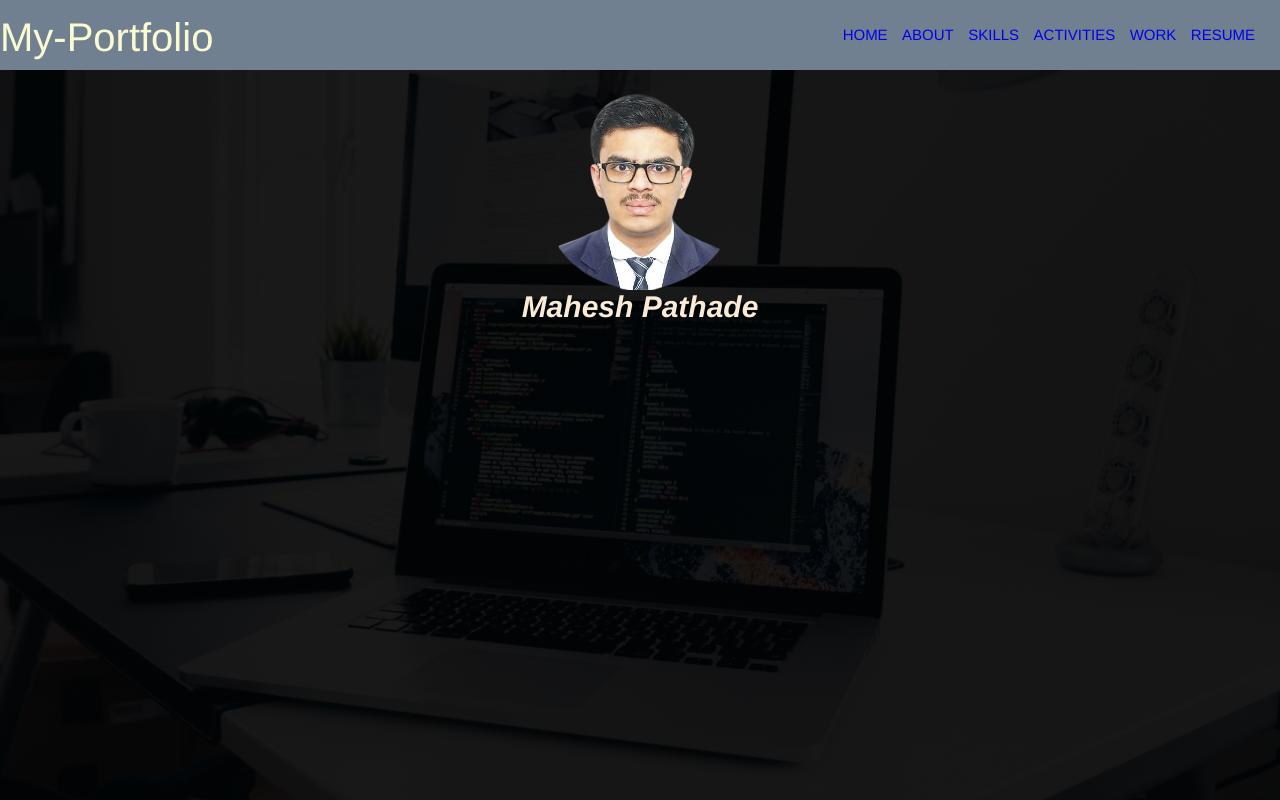
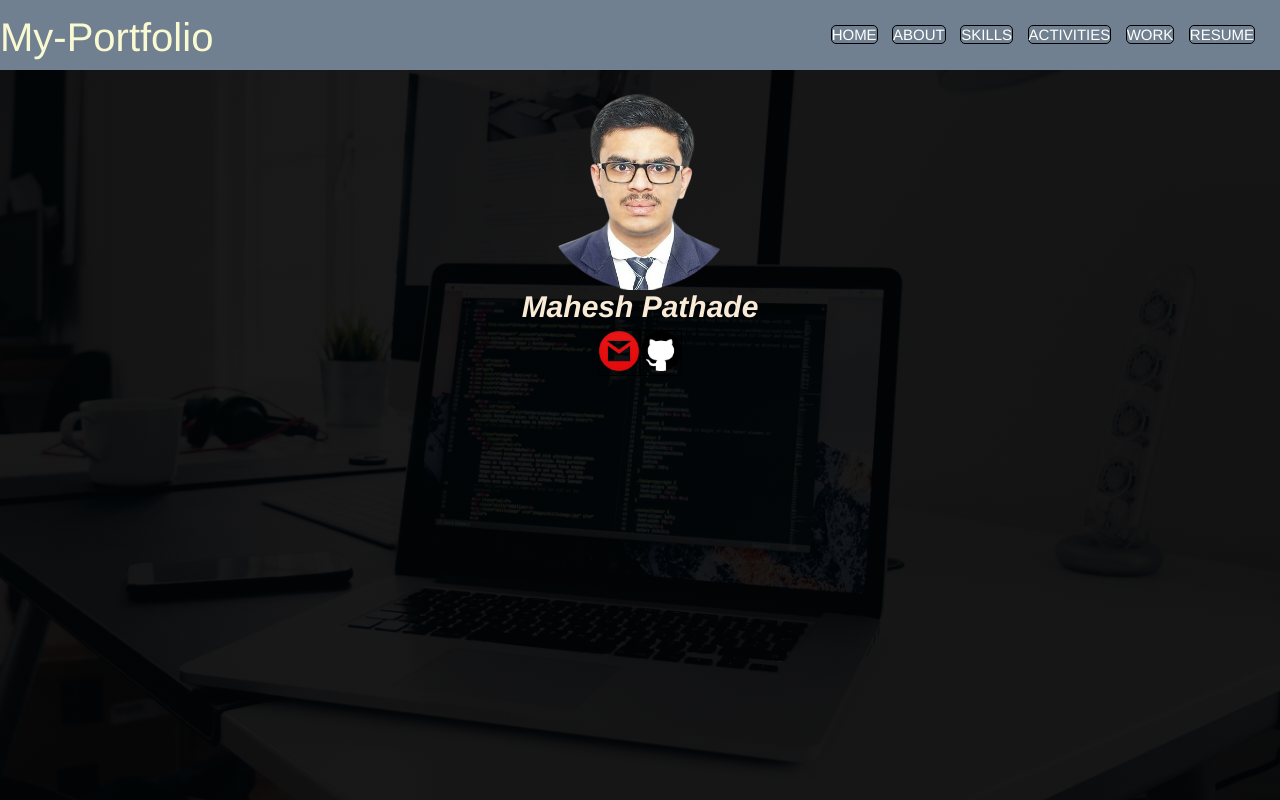
Before and after one commit to maheshpathade1103/My-Portfolio, a plain HTML site: page index.html in a window 1280 px wide. Drawn offline with Linux system fonts and the light colour scheme.

Commit message:
git link

```diff
--- a/index.css
+++ b/index.css
@@ -69,3 +69,14 @@ a.active, a:hover{
     width: 280px;
     height: 40px;
 }
+
+a {
+    color: white;
+    text-decoration: none;
+    border: 1px solid black;
+  }
+  .position{
+    display: flex;
+    justify-content: center;
+    align-items: center;
+  }
--- a/index.html
+++ b/index.html
@@ -27,6 +27,11 @@
             </div>
 
         </div>
+        <div class="position"  >
+            <a href="mailto:maheshpathade010@gmail.com"target ><img src="assets/gmail.png" height="40px"  alt="Mail to Mahesh"></a>
+            <a href="https://github.com/maheshpathade1103" target="_blank"><img src="assets/git.png" height="40px" alt=""></a>
+        </div>
     </section>
+
 </body>
 </html>
```
Also changed, not shown: assets/git.png (added), assets/gmail.png (added).
